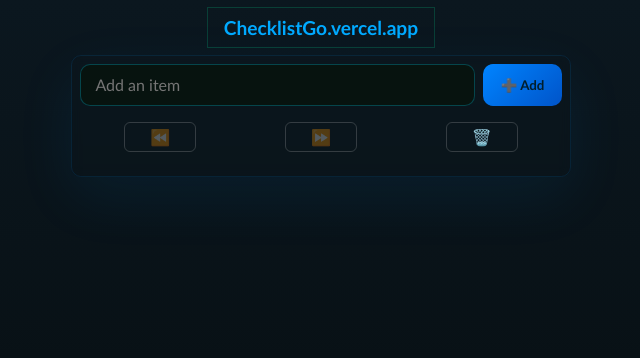
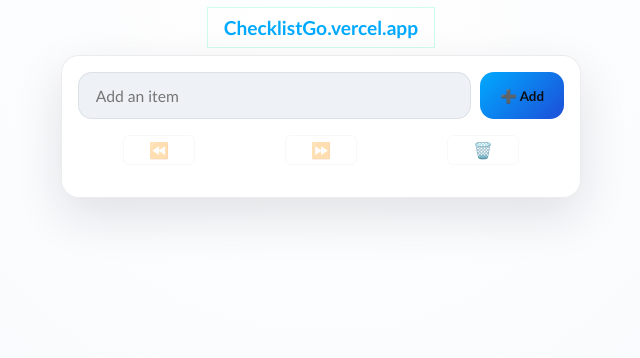
Before and after one commit to jasurlive/ChecklistGo, a React (Vite) app: page / in a window 1280 px wide. Shown: the top 358 px of the page, without its empty margins (319-959 px from the left). Built offline with nearby package versions, Linux system fonts and the light colour scheme.

Commit message:
new dark/light themes

```diff
--- a/src/add/css/checklist.css
+++ b/src/add/css/checklist.css
@@ -1,93 +1,158 @@
+:root {
+    color-scheme: light;
+
+    --bg-main: #f4f6fb;
+    --bg-card: #ffffff;
+    --bg-input: #eef2f7;
+
+    --text-primary: #0f172a;
+    --text-secondary: #475569;
+    --text-muted: #94a3b8;
+
+    --border-soft: rgba(15, 23, 42, 0.08);
+    --border-strong: rgba(15, 23, 42, 0.16);
+
+    --accent: #2563eb;
+    --accent-hover: #1d4ed8;
+    --accent-glow: rgba(37, 99, 235, 0.22);
+
+    --danger: #ef4444;
+
+    --shadow-soft: 0 6px 18px rgba(15, 23, 42, 0.06);
+    --shadow-strong: 0 18px 48px rgba(15, 23, 42, 0.12);
+
+    --radius: 14px;
+    --ease: cubic-bezier(.22, .61, .36, 1);
+}
+
+@media (prefers-color-scheme: dark) {
+    :root {
+        --bg-main: #0e1217;
+        --bg-card: #161b22;
+        --bg-input: #11161c;
+
+        --text-primary: #e6edf3;
+        --text-secondary: #9aa4af;
+        --text-muted: #6b7280;
+
+        --border-soft: rgba(148, 163, 184, 0.14);
+        --border-strong: rgba(148, 163, 184, 0.28);
+
+        --accent: #60a5fa;
+        --accent-hover: #3b82f6;
+        --accent-glow: rgba(96, 165, 250, 0.28);
+
+        --danger: #ff6b6b;
+
+        --shadow-soft: 0 8px 28px rgba(0, 0, 0, 0.45);
+        --shadow-strong: 0 24px 70px rgba(0, 0, 0, 0.65);
+    }
+}
+
+* {
+    box-sizing: border-box;
+}
+
 html {
-    background: linear-gradient(#0b171f, #050a0b);
+    background:
+        radial-gradient(circle at top,
+            color-mix(in srgb, var(--bg-card) 92%, transparent),
+            var(--bg-main));
     min-height: 100%;
 }
 
 body {
     margin: 0;
-    padding: 0;
-    color: #d7ffe0;
-    font-family: sans-serif;
+    padding: 24px 16px;
+    color: var(--text-primary);
+    font-family: system-ui, -apple-system, sans-serif;
+    -webkit-font-smoothing: antialiased;
+    transition: background .25s var(--ease), color .2s var(--ease);
 }
 
-/* Main App Container */
 .main-app {
-    backdrop-filter: blur(5px);
-    border: 1px solid rgba(0, 145, 255, 0.12);
-    border-radius: 10px;
-    box-shadow: 0 20px 60px rgba(0, 157, 255, 0.08);
-    padding: 0.5rem;
+    backdrop-filter: blur(12px);
+    background:
+        linear-gradient(180deg,
+            var(--bg-card),
+            color-mix(in srgb, var(--bg-card) 94%, transparent));
+    border: 1px solid var(--border-soft);
+    border-radius: calc(var(--radius) + 4px);
+    box-shadow: var(--shadow-strong);
+    padding: 1rem;
     width: 100%;
-    max-width: 500px;
+    max-width: 520px;
     display: flex;
     flex-direction: column;
-    justify-content: center;
     gap: 1rem;
     margin: 0 auto 4rem auto;
     overflow-y: auto;
+    transition: all .25s var(--ease);
 }
 
-/* Scrollbar */
+.main-app:hover {
+    border-color: var(--border-strong);
+}
+
 .main-app::-webkit-scrollbar {
     width: 10px;
 }
 
-.main-app::-webkit-scrollbar-track {
-    background: transparent;
-}
-
 .main-app::-webkit-scrollbar-thumb {
-    background: linear-gradient(180deg, rgba(0, 200, 255, 0.7), rgba(0, 120, 255, 0.7));
+    background: linear-gradient(180deg, var(--accent), var(--accent-hover));
     border-radius: 999px;
     border: 2px solid transparent;
     background-clip: padding-box;
 }
 
-.main-app::-webkit-scrollbar-thumb:hover {
-    background: linear-gradient(180deg, rgba(0, 220, 255, 0.9), rgba(0, 140, 255, 0.9));
-}
-
-/* Input */
 .input-container {
     display: flex;
-    gap: 0.5rem;
+    gap: 0.6rem;
     width: 100%;
 }
 
 .input-container input {
     flex: 1;
-    padding: 0.65rem 0.9rem;
-    border-radius: 10px;
-    border: 1px solid rgba(0, 217, 255, 0.25);
-    font-size: 1rem;
-    background: #07130f;
-    color: #d7ffe0;
+    padding: 0.85rem 1.05rem;
+    border-radius: var(--radius);
+    border: 1px solid var(--border-soft);
+    font-size: 0.98rem;
+    background: var(--bg-input);
+    color: var(--text-primary);
     outline: none;
-    transition: 0.2s ease;
+    transition: all .18s var(--ease);
+}
+
+.input-container input:hover {
+    border-color: var(--border-strong);
 }
 
 .input-container input:focus {
-    border-color: #004cff;
-    box-shadow: 0 0 0 2px rgba(0, 204, 255, 0.15);
+    border-color: var(--accent);
+    box-shadow: 0 0 0 3px var(--accent-glow);
 }
 
 .input-container button {
-    padding: 0.65rem 1.1rem;
+    padding: 0.8rem 1.25rem;
     border: none;
-    border-radius: 10px;
+    border-radius: var(--radius);
     font-weight: 600;
     cursor: pointer;
-    background: linear-gradient(135deg, #0084ff, #0054c9);
-    color: #001e2b;
-    transition: 0.2s ease;
+    background: linear-gradient(135deg, var(--accent), var(--accent-hover));
+    color: #0b0f14;
+    transition: all .16s var(--ease);
 }
 
 .input-container button:hover {
-    transform: translateY(-1px);
-    box-shadow: 0 6px 18px rgba(0, 183, 255, 0.25);
+    transform: translateY(-2px);
+    box-shadow: 0 10px 26px var(--accent-glow);
 }
 
-/* History Buttons */
+.input-container button:active {
+    transform: translateY(0);
+    box-shadow: none;
+}
+
 .history-buttons {
     display: flex;
     gap: 0.5rem;
@@ -95,85 +160,88 @@
 }
 
 .history-buttons button {
-    padding: 0.5rem 0.9rem;
-    border-radius: 8px;
-    border: 1px solid rgba(0, 140, 255, 0.25);
-    background: #07130f;
-    color: #9dffcb;
+    padding: 0.55rem 0.95rem;
+    border-radius: 10px;
+    border: 1px solid var(--border-soft);
+    background: transparent;
+    color: var(--text-secondary);
     cursor: pointer;
-    transition: 0.2s ease;
+    transition: all .18s var(--ease);
 }
 
 .history-buttons button:hover:not(:disabled) {
-    background: rgba(0, 187, 255, 0.12);
-    color: #00ff9c;
+    background: var(--bg-input);
+    color: var(--text-primary);
+    transform: translateY(-1px);
 }
 
 .history-buttons button:disabled {
-    opacity: 0.35;
+    opacity: 0.4;
     cursor: not-allowed;
 }
 
-/* List */
 ul {
     list-style: none;
     display: flex;
     flex-direction: column;
     align-items: center;
-    gap: 0.5rem;
+    gap: 0.6rem;
     width: 100%;
+    padding: 0;
+    margin: 0;
 }
 
-/* Sortable Items */
 .sortable-item {
     display: flex;
     align-items: center;
-    vertical-align: middle;
     justify-content: space-between;
     width: 100%;
-    background: rgba(7, 12, 19, 0.9);
-    border: 1px solid rgba(0, 166, 255, 0.18);
-    border-radius: 10px;
-    padding: 0.65rem 0.5rem;
+    background:
+        linear-gradient(180deg,
+            var(--bg-card),
+            color-mix(in srgb, var(--bg-card) 96%, transparent));
+    border: 1px solid var(--border-soft);
+    border-radius: var(--radius);
+    padding: 0.75rem 0.7rem;
     cursor: pointer;
-    transition: 0.2s ease;
+    transition: all .16s var(--ease);
     user-select: none;
 }
 
 .sortable-item:hover {
-    border-color: rgba(0, 183, 255, 0.45);
-    box-shadow: 0 6px 20px rgba(0, 255, 140, 0.08);
+    transform: translateY(-2px);
+    border-color: var(--accent);
+    box-shadow: var(--shadow-soft);
 }
 
-.sortable-item.dragging,
-.sortable-item.dragging:active {
-    box-shadow: 5px 0px 10px 5px rgba(0, 166, 255, 0.25);
+.sortable-item.dragging {
+    box-shadow: var(--shadow-strong);
 }
 
-/* Drag Handle */
 .drag-handle {
     touch-action: none;
     margin-right: 0.8rem;
     user-select: none;
-    font-size: 1.2rem;
-    color: #00aaff;
-    cursor: default;
+    font-size: 1.15rem;
+    color: var(--text-secondary);
+    transition: all .15s var(--ease);
 }
 
 .drag-handle:hover {
     cursor: grab;
+    color: var(--accent);
+    transform: scale(1.08);
 }
 
 .drag-handle:active {
     cursor: grabbing;
 }
 
-/* Text */
 .completed-text,
 .normal-text {
     flex: 1;
     text-align: left;
-    max-width: 15ch;
+    max-width: 18ch;
     overflow: hidden;
     display: -webkit-box;
     -webkit-line-clamp: 2;
@@ -183,54 +251,62 @@
 
 .completed-text {
     text-decoration: line-through;
-    color: #7ed9a76a;
+    color: var(--text-muted);
 }
 
-/* Buttons */
+.normal-text {
+    color: var(--text-primary);
+}
+
 .item-buttons {
     display: flex;
-    gap: 0.4rem;
+    gap: 0.45rem;
 }
 
 .item-buttons button {
     width: 34px;
     height: 34px;
-    border-radius: 8px;
-    border: 1px solid rgba(0, 102, 255, 0.25);
-    background: #07130f;
-    color: #00aeff;
+    border-radius: 10px;
+    border: 1px solid var(--border-soft);
+    background: transparent;
+    color: var(--text-secondary);
     display: flex;
     align-items: center;
     justify-content: center;
     cursor: pointer;
-    transition: 0.2s ease;
+    transition: all .15s var(--ease);
 }
 
 .item-buttons button:hover {
-    background: rgba(0, 242, 255, 0.14);
-    transform: translateY(-1px);
+    background: var(--bg-input);
+    color: var(--text-primary);
+    transform: translateY(-1px) scale(1.05);
+    box-shadow: var(--shadow-soft);
 }
 
 .item-buttons .remove {
-    border-color: rgba(255, 80, 80, 0.4);
-    color: #ff6b6b;
+    color: var(--danger);
+    border-color: rgba(239, 68, 68, 0.35);
 }
 
 .item-buttons .remove:hover {
-    background: rgba(255, 80, 80, 0.15);
+    background: rgba(239, 68, 68, 0.12);
 }
 
-/* Checkbox */
 .checkbox {
     width: 20px;
     height: 20px;
-    accent-color: #0095ff;
+    accent-color: var(--accent);
     cursor: pointer;
+    transition: transform .12s var(--ease);
 }
 
-/* Drag Overlay */
+.checkbox:hover {
+    transform: scale(1.08);
+}
+
 .drag-overlay {
-    box-shadow: 0 12px 40px rgba(0, 106, 255, 0.35);
+    box-shadow: var(--shadow-strong);
 }
 
 .sortable-item.source-hidden {
@@ -239,14 +315,32 @@
 
 .sortable-item.overlay {
     pointer-events: none;
-    box-shadow: 0 10px 30px rgba(0, 145, 255, 0.25);
-    background: #07130f;
+    box-shadow: var(--shadow-soft);
+    background: var(--bg-card);
 }
 
-/* Responsive */
+:focus-visible {
+    outline: none;
+    box-shadow: 0 0 0 3px var(--accent-glow);
+    border-radius: 8px;
+}
+
 @media (max-width: 600px) {
+    body {
+        padding: 16px 12px;
+    }
+
     .item-buttons button {
         width: 30px;
         height: 30px;
     }
+
+    .input-container button {
+        padding: 0.75rem 1.05rem;
+    }
+
+    .completed-text,
+    .normal-text {
+        max-width: 14ch;
+    }
 }
```
